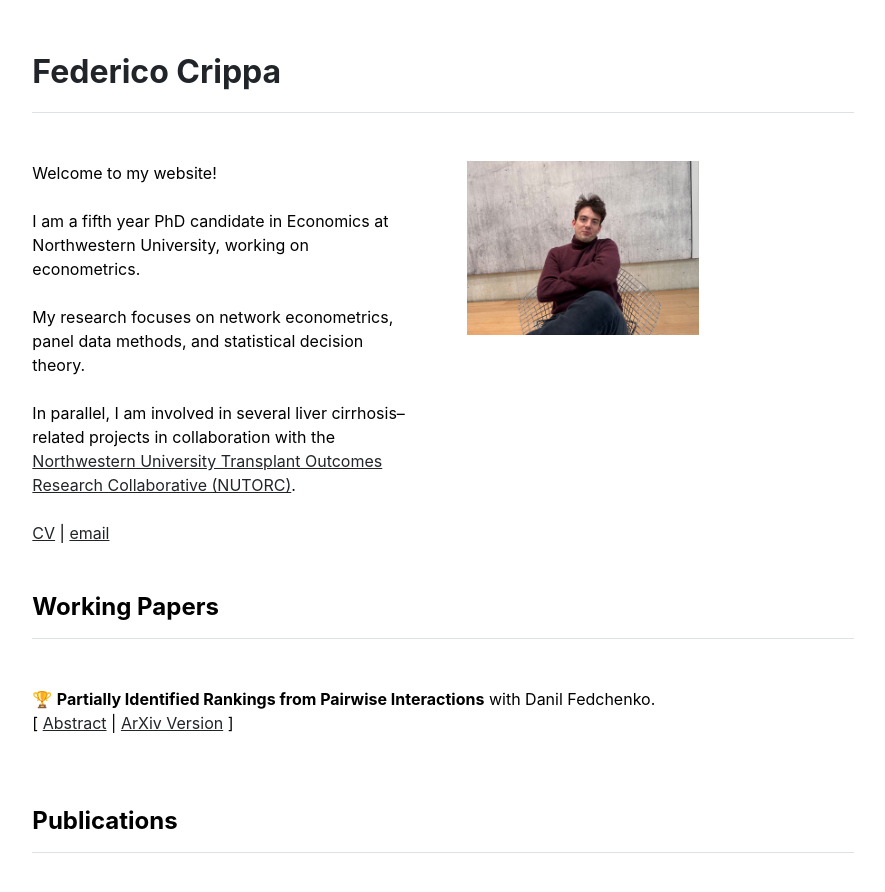
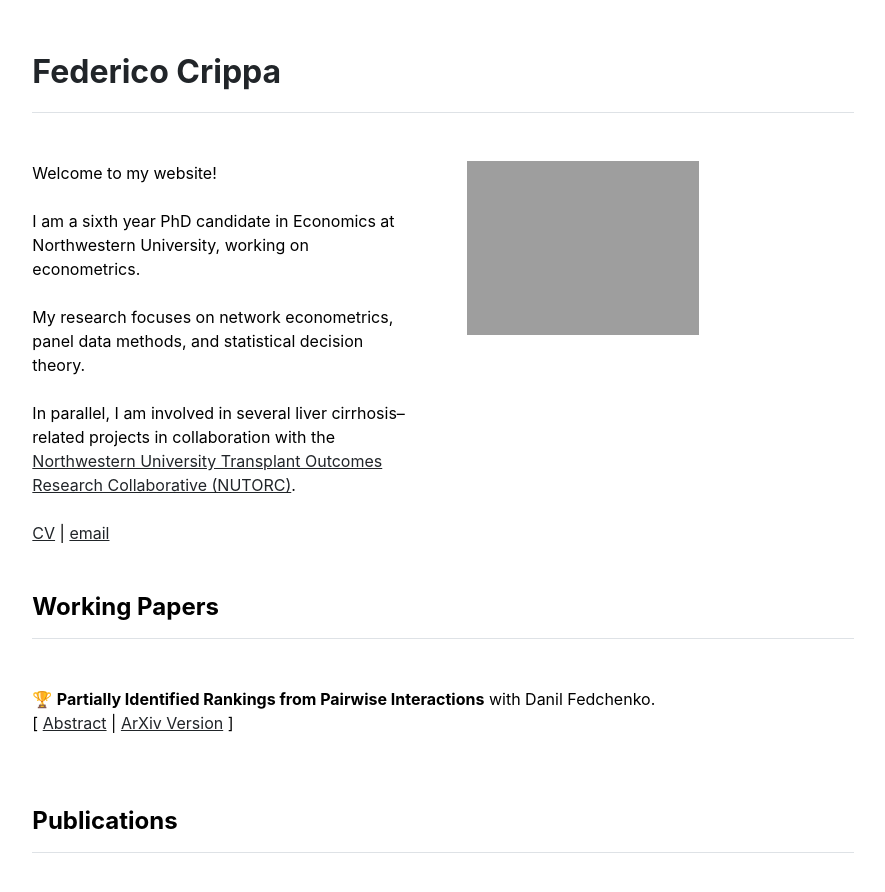
Before and after one commit to fedecrp/fedecrp.github.io, a Jekyll site: the page built from index.md, in a window 1280 px wide and 900 px high. Shown: the top 892 px of the window, without its empty margins (197-1082 px from the left). Built offline with Jekyll 4.4.1, drawn with Linux system fonts in a browser that asks for light colours.

Commit message:
Update home.html

```diff
--- a/_layouts/home.html
+++ b/_layouts/home.html
@@ -8,13 +8,13 @@ layout: default
     <h3 class="fw-bold">Research</h3>
     //-->
     Welcome to my website!<br>
-    <br>I am a fifth year PhD candidate in Economics at Northwestern University, working on econometrics.<br>
+    <br>I am a sixth year PhD candidate in Economics at Northwestern University, working on econometrics.<br>
     <br>My research focuses on network econometrics, panel data methods, and statistical decision theory.<br>
     <br>In parallel, I am involved in several liver cirrhosis–related projects in collaboration with the <a href="https://www.feinberg.northwestern.edu/sites/nutorc/index.html" target="_blank">Northwestern University Transplant Outcomes Research Collaborative (NUTORC)</a>.<br>
     <br><a href="https://fedecrp.github.io/assets/fc_cv.pdf" target="_blank">CV</a> | <a href="mailto:federicocrippa2025@u.northwestern.edu">email</a>
   </div>
   <div class="col-md-6">
-    <img src="{{ site.github.url }}/assets/img/photo.jpg"  width="60%" >
+    <img src="{{ site.github.url }}/assets/img/headshot.jpg"  width="60%" >
   </div>
 </div>
 
```
